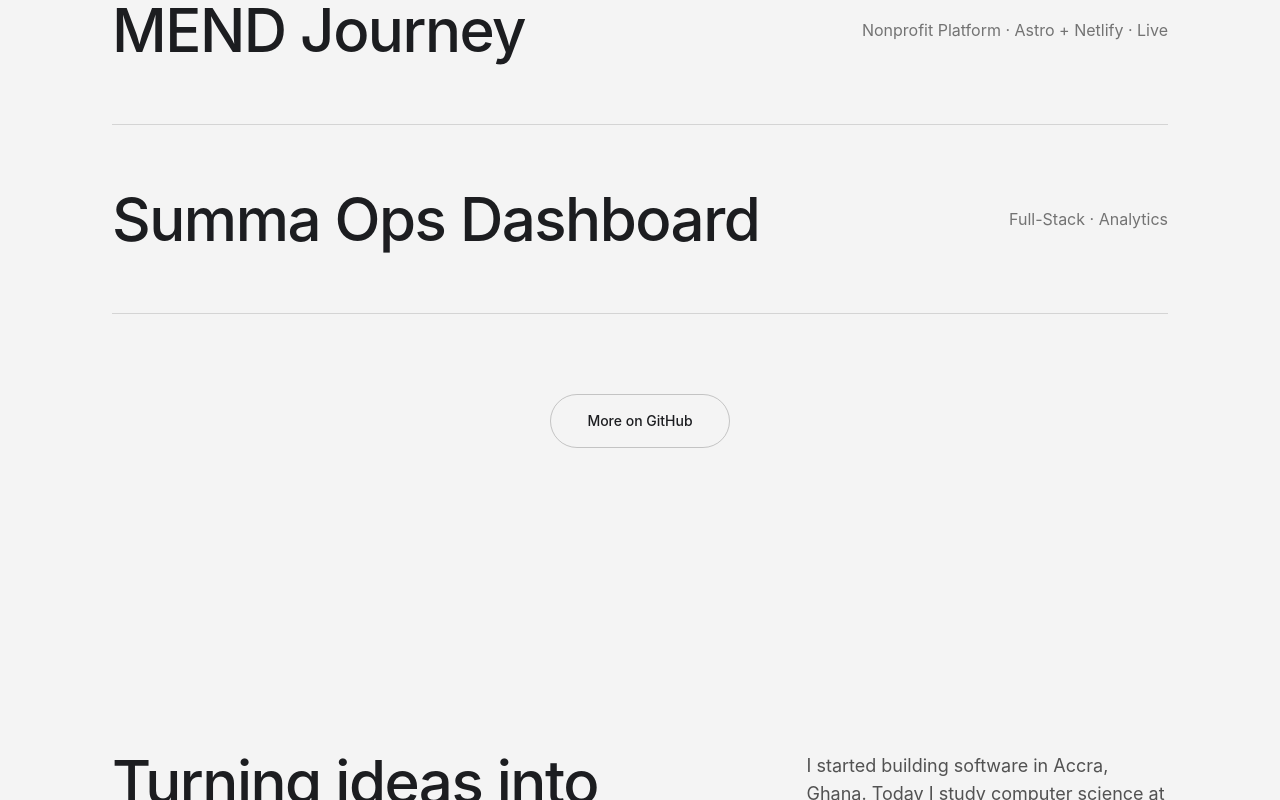
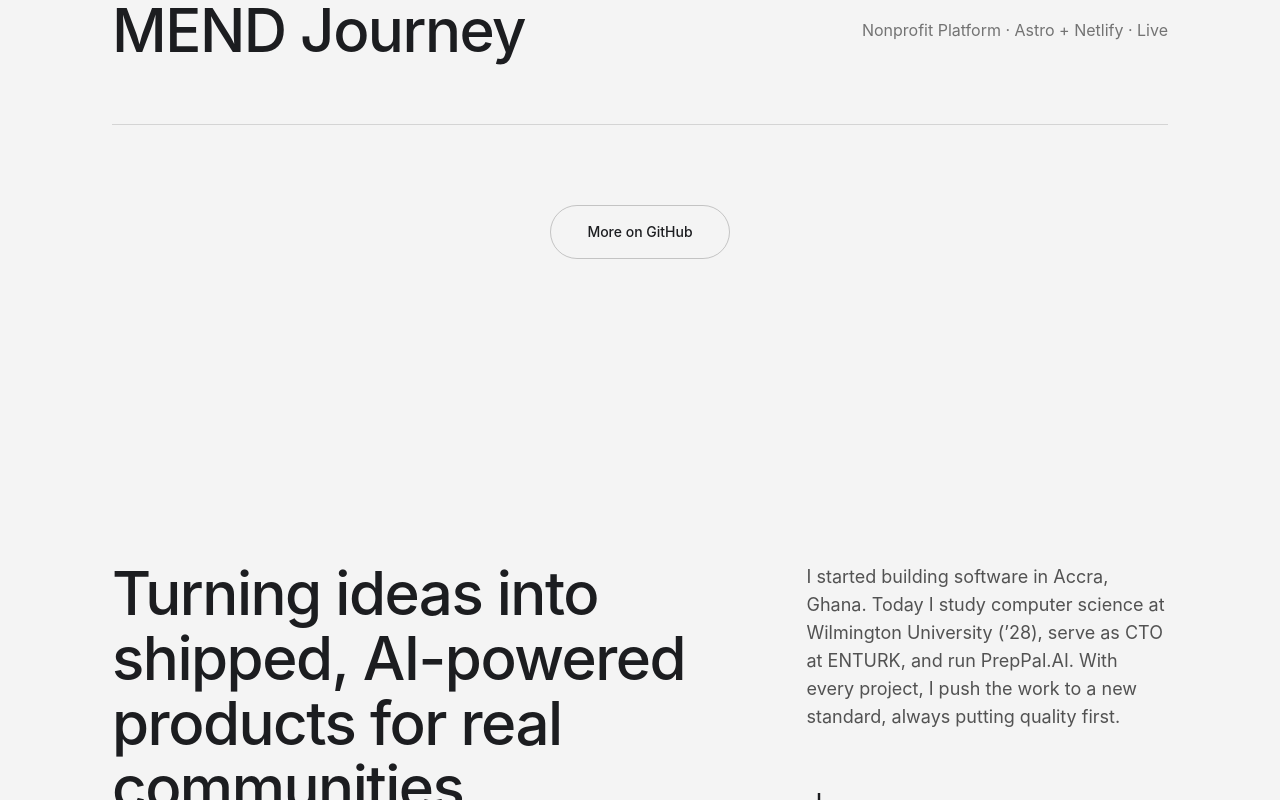
Before and after one commit to Jewettturkson/portfolio, a Next.js app: page / in a window 1280 px wide. Shown: the part 1680-2480 px from the top of the page. Built offline with nearby package versions, Linux system fonts and the light colour scheme; a web font is replaced by a local one.

Commit message:
Add MEND Journey, update nkae preview, remove Summa

```diff
--- a/app/components/Projects.tsx
+++ b/app/components/Projects.tsx
@@ -45,13 +45,6 @@ const PROJECTS: Project[] = [
     gradient: "from-[#241536] to-[#c9a227]",
     caption: "Two production sites + automated email pipeline",
     image: "./previews/mend.webp",
-  },
-  {
-    name: "Summa Ops Dashboard",
-    category: "Full-Stack · Analytics",
-    href: "https://github.com/Jewettturkson/enturk-ag",
-    gradient: "from-[#052e2b] to-[#0f766e]",
-    caption: "KPI tracking · Next.js + FastAPI",
   },
 ];
 
```
